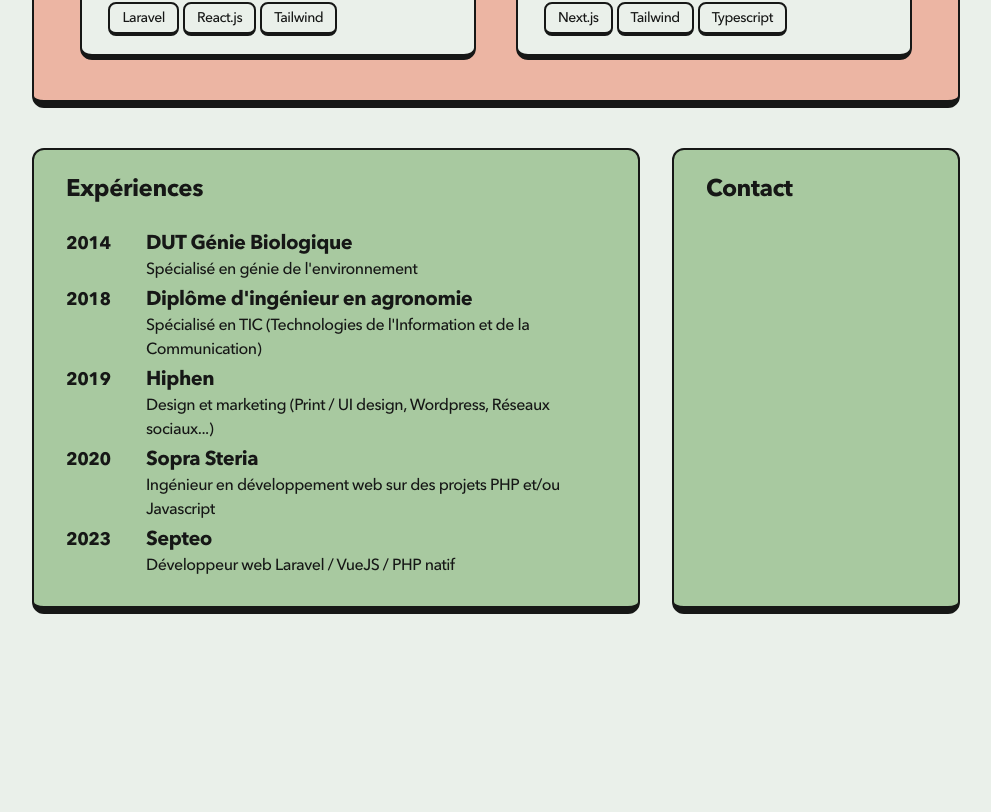
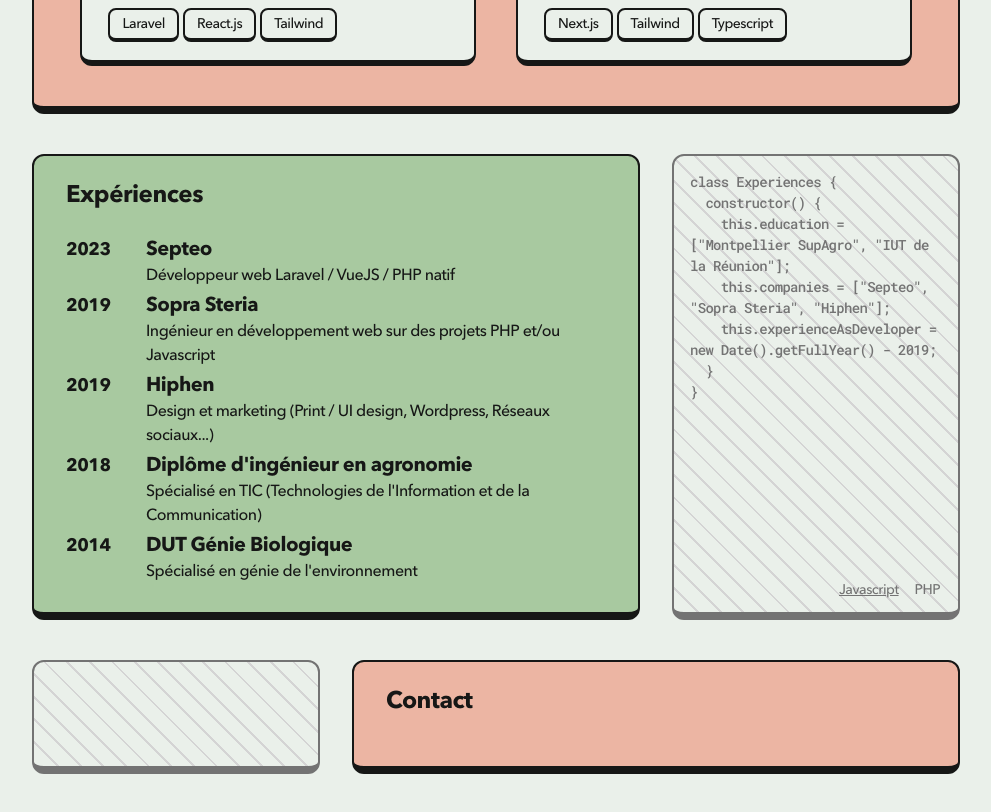
Before and after one commit to Robin-Combeau/portfolio-nextjs, a Next.js app: page / in a window 1280 px wide. Shown: the part 1466-2278 px from the top of the page, without its empty margins (144-1135 px from the left). Before the commit the page ends 2120 px from the top, so only its background shows below. Built offline with nearby package versions, Linux system fonts and the light colour scheme.

Commit message:
feat 2xl viewport & experience

```diff
--- a/app/page.tsx
+++ b/app/page.tsx
@@ -1,4 +1,5 @@
 import About from "@/components/page/About";
+import Contact from "@/components/page/Contact";
 import Experience from "@/components/page/Experience";
 import Intro from "@/components/page/Intro";
 import Projects from "@/components/page/Projects";
@@ -12,6 +13,7 @@
       <About />
       <Projects />
       <Experience />
+      <Contact />
     </main>
   )
 }
--- a/components/Section.tsx
+++ b/components/Section.tsx
@@ -4,12 +4,13 @@
   title: string;
   content: React.ReactNode;
   lgWidth?: string;
+  xxlWidth?: string;
   bgColor?: string;
 }
 
-const Section: React.FC<SectionProps> = ({ title, content, lgWidth = 'lg:w-[38rem]', bgColor = 'bg-[#EAF0EA]' }) => {
+const Section: React.FC<SectionProps> = ({ title, content, lgWidth = 'lg:w-[38rem]', xxlWidth='2xl:w-[30rem]', bgColor = 'bg-[#EAF0EA]' }) => {
   return (
-    <div className={`border-2 border-[#161716] border-b-[8px] ${bgColor} text-lg lg:text-xl font-medium px-6 py-4 lg:px-8 lg:py-6 rounded-xl mx-[10%] lg:mx-4 ${lgWidth} h-auto lg:self-stretch`}>
+    <div className={`border-2 border-[#161716] border-b-[8px] ${bgColor} text-lg lg:text-xl font-medium px-6 py-4 lg:px-8 lg:py-6 rounded-xl mx-[10%] lg:mx-4 ${lgWidth} ${xxlWidth} h-auto lg:self-stretch`}>
       <h1 className="font-bold mb-6 text-2xl">{title}</h1>
       {content}
     </div>
--- a/components/page/About.tsx
+++ b/components/page/About.tsx
@@ -25,7 +25,7 @@
         initial={{ y: 80, opacity: 0 }}
         animate={{ y: 0, opacity: 1 }}
       >
-        <div className="relative border-2 border-neutral-500 text-neutral-500 border-b-[8px] bg-[#EAF0EA] text-sm font-medium px-4 py-4 pr-4 rounded-xl whitespace-pre-wrap diagonal-line-pattern mx-8 lg:mx-4 w-[18rem] lg:h-[23rem] hidden lg:block">
+        <div className="relative border-2 border-neutral-500 text-neutral-500 border-b-[8px] bg-[#EAF0EA] text-sm font-medium px-4 py-4 pr-4 rounded-xl whitespace-pre-wrap diagonal-line-pattern mx-8 lg:mx-4 w-[18rem] lg:self-stretch 2xl:w-[23rem] hidden lg:block">
           <code className={`${code.className} tracking-tighter`}>
             {selectedLanguage === 'Javascript' ? (
               <span>
@@ -53,7 +53,7 @@
         <Section
           title="À propos"
           lgWidth="lg:w-[38rem]"
-          lgHeight="lg:h-[23rem]"
+          xxlWidth="2xl:w-[49rem]"
           bgColor="bg-[#A8C9A0]"
           content={
             <div className="flex flex-col text-sm break-words">
--- /dev/null
+++ b/components/page/Contact.tsx
@@ -0,0 +1,67 @@
+"use client";
+
+import React, { useState } from 'react';
+import { motion } from 'framer-motion'
+
+import { FaRegStar } from "react-icons/fa";
+import { skills } from "@/lib/data";
+
+import { Roboto_Mono } from 'next/font/google';
+import LanguageSelector from '../CodeLanguageSelector';
+import Section from '../Section';
+const code = Roboto_Mono({ subsets: ['latin'] });
+
+const About = () => {
+  const [selectedLanguage, setSelectedLanguage] = useState<'Javascript' | 'PHP'>('Javascript');
+
+  const handleLanguageChange = (language: 'Javascript' | 'PHP') => {
+    setSelectedLanguage(language);
+  };
+
+  return (
+    <section id="about">
+      <motion.div
+        className="flex mb-10 flex-col items-center lg:flex-row lg:justify-center gap-y-4 lg:gap-y-0"
+        initial={{ y: 80, opacity: 0 }}
+        animate={{ y: 0, opacity: 1 }}
+      >
+        <div className="relative border-2 border-neutral-500 text-neutral-500 border-b-[8px] bg-[#EAF0EA] text-sm font-medium px-4 py-4 pr-4 rounded-xl whitespace-pre-wrap diagonal-line-pattern mx-8 lg:mx-4 w-[18rem] lg:self-stretch 2xl:w-[23rem] hidden lg:block">
+          <code className={`${code.className} tracking-tighter`}>
+            {selectedLanguage === 'Javascript' ? (
+              <span>
+                {/* class About {'{'}
+                {'\n  '}constructor() {'{'}
+                {'\n    '}this.education = "Ingénieur";
+                {'\n    '}this.hobbies = ["Code", "Volley-ball", "Musique", "Jeux"];
+                {'\n  '}{'}'}
+                {'\n'}{'}'} */}
+              </span>
+            ) : (
+              <span>
+                {/* class About {'{'}
+                {'\n  '}public function __construct() {'{'}
+                {'\n    '}$this-{'>'}education = "Ingénieur";
+                {'\n    '}$this-{'>'}hobbies = ["Code", "Volley-ball", "Musique", "Jeux"];
+                {'\n  '}{'}'}
+                {'\n'}{'}'} */}
+              </span>
+            )}
+          </code>
+          {/* <LanguageSelector selectedLanguage={selectedLanguage} handleLanguageChange={handleLanguageChange} /> */}
+        </div>
+
+        <Section
+          title="Contact"
+          lgWidth="lg:w-[38rem]"
+          xxlWidth="2xl:w-[49rem]"
+          bgColor="bg-[#ECB5A3]"
+          content={
+            ""
+          }
+        />
+      </motion.div>
+    </section>
+  );
+};
+
+export default About;
--- a/components/page/Experience.tsx
+++ b/components/page/Experience.tsx
@@ -5,8 +5,18 @@
 import { experiences } from "@/lib/data";
 
 import Section from '../Section';
+import LanguageSelector from '../CodeLanguageSelector';
+import { Roboto_Mono } from 'next/font/google'
+const code = Roboto_Mono({ subsets: ['latin'] });
+
 
 const Experience = () => {
+  const [selectedLanguage, setSelectedLanguage] = useState<'Javascript' | 'PHP'>('Javascript');
+
+  const handleLanguageChange = (language: 'Javascript' | 'PHP') => {
+    setSelectedLanguage(language);
+  };
+
   return (
     <section id="experience">
       <motion.div
@@ -17,6 +27,7 @@
         <Section
           title="Expériences"
           lgWidth="lg:w-[38rem]"
+          xxlWidth="2xl:w-[51rem]"
           bgColor="bg-[#A8C9A0]"
           content={
             <ul className="flex flex-col">
@@ -25,21 +36,40 @@
                   <span className="font-bold text-base lg:text-lg min-w-[3.6rem] lg:min-w-[5rem]">{experience.year}</span>{" "}
                   <div className="flex flex-wrap flex-col">
                     <p className="font-bold">{experience.name}</p>
-                    <p className="text-base">{experience.description}</p>
+                    <p className="text-sm lg:text-base">{experience.description}</p>
                   </div>
                 </li>
               ))}
             </ul>
           }
         />
-        <Section
-          title="Contact"
-          lgWidth="lg:w-[18rem]"
-          bgColor="bg-[#A8C9A0]"
-          content={
-            ""
-          }
-        />
+
+        <div className="relative border-2 border-neutral-500 text-neutral-500 border-b-[8px] bg-[#EAF0EA] text-sm font-medium px-4 py-4 pr-4 rounded-xl whitespace-pre-wrap diagonal-line-pattern mx-8 lg:mx-4 w-[18rem] lg:self-stretch 2xl:w-[21rem] hidden lg:block">
+          <code className={`${code.className} tracking-tighter`}>
+            {selectedLanguage === 'Javascript' ? (
+              <span>
+                class Experiences {'{'}
+                {'\n  '}constructor() {'{'}
+                {'\n    '}this.education = ["Montpellier SupAgro", "IUT de la Réunion"];
+                {'\n    '}this.companies = ["Septeo", "Sopra Steria", "Hiphen"];
+                {'\n    '}this.experienceAsDeveloper = new Date().getFullYear() - 2019;
+                {'\n  '}{'}'}
+                {'\n'}{'}'}
+              </span>
+            ) : (
+              <span>
+                class Experiences {'{'}
+                {'\n  '}public function __construct() {'{'}
+                {'\n    '}$this-{'>'}education = ["Montpellier SupAgro", "IUT de la Réunion"];
+                {'\n    '}$this-{'>'}companies = ["Septeo", "Sopra Steria", "Hiphen"];
+                {'\n    '}$this-{'>'}experienceAsDeveloper = date("Y") - 2019;
+                {'\n  '}{'}'}
+                {'\n'}{'}'}
+              </span>
+            )}
+          </code>
+          <LanguageSelector selectedLanguage={selectedLanguage} handleLanguageChange={handleLanguageChange} />
+        </div>
       </motion.div>
     </section>
   );
--- a/components/page/Skills.tsx
+++ b/components/page/Skills.tsx
@@ -46,6 +46,7 @@
         <Section
           title="Compétences"
           lgWidth="lg:w-[38rem]"
+          xxlWidth="2xl:w-[49rem]"
           bgColor="bg-[#ECB5A3]"
           content={
             <ul className="flex flex-col">
@@ -63,7 +64,7 @@
             </ul>
           }
         />
-        <div className="relative border-2 border-neutral-500 text-neutral-500 border-b-[8px] bg-[#EAF0EA] text-sm font-medium px-4 py-4 pr-4 rounded-xl whitespace-pre-wrap diagonal-line-pattern mx-8 lg:mx-4 w-[18rem] lg:h-[18rem] hidden lg:block">
+        <div className="relative border-2 border-neutral-500 text-neutral-500 border-b-[8px] bg-[#EAF0EA] text-sm font-medium px-4 py-4 pr-4 rounded-xl whitespace-pre-wrap diagonal-line-pattern mx-8 lg:mx-4 w-[18rem] 2xl:w-[23rem] lg:self-stretch hidden lg:block">
           <code className={`${code.className} tracking-tighter`}>
             {selectedLanguage === 'Javascript' ? (generateCodeBlockJavascript()) : (generateCodeBlockPhp())}
           </code>
--- a/lib/data.ts
+++ b/lib/data.ts
@@ -45,9 +45,19 @@
 
 export const experiences = [
   {
-    year: 2014,
-    name: "DUT Génie Biologique",
-    description: "Spécialisé en génie de l'environnement",
+    year: 2023,
+    name: "Septeo",
+    description: "Développeur web Laravel / VueJS / PHP natif",
+  },
+  {
+    year: 2019,
+    name: "Sopra Steria",
+    description: "Ingénieur en développement web sur des projets PHP et/ou Javascript",
+  },
+  {
+    year: 2019,
+    name: "Hiphen",
+    description: "Design et marketing (Print / UI design, Wordpress, Réseaux sociaux...)",
   },
   {
     year: 2018,
@@ -55,19 +65,8 @@
     description: "Spécialisé en TIC (Technologies de l'Information et de la Communication)",
   },
   {
-    year: 2019,
-    name: "Hiphen",
-    description: "Design et marketing (Print / UI design, Wordpress, Réseaux sociaux...)",
-  },
-  {
-    year: 2020,
-    name: "Sopra Steria",
-    description: "Ingénieur en développement web sur des projets PHP et/ou Javascript",
-  },
-  {
-    year: 2023,
-    name: "Septeo",
-    description: "Développeur web Laravel / VueJS / PHP natif",
-  },
-
+    year: 2014,
+    name: "DUT Génie Biologique",
+    description: "Spécialisé en génie de l'environnement",
+  }
 ] as const;
```
Also changed, not shown: components/page/Projects.tsx (+6 -5 lines).
